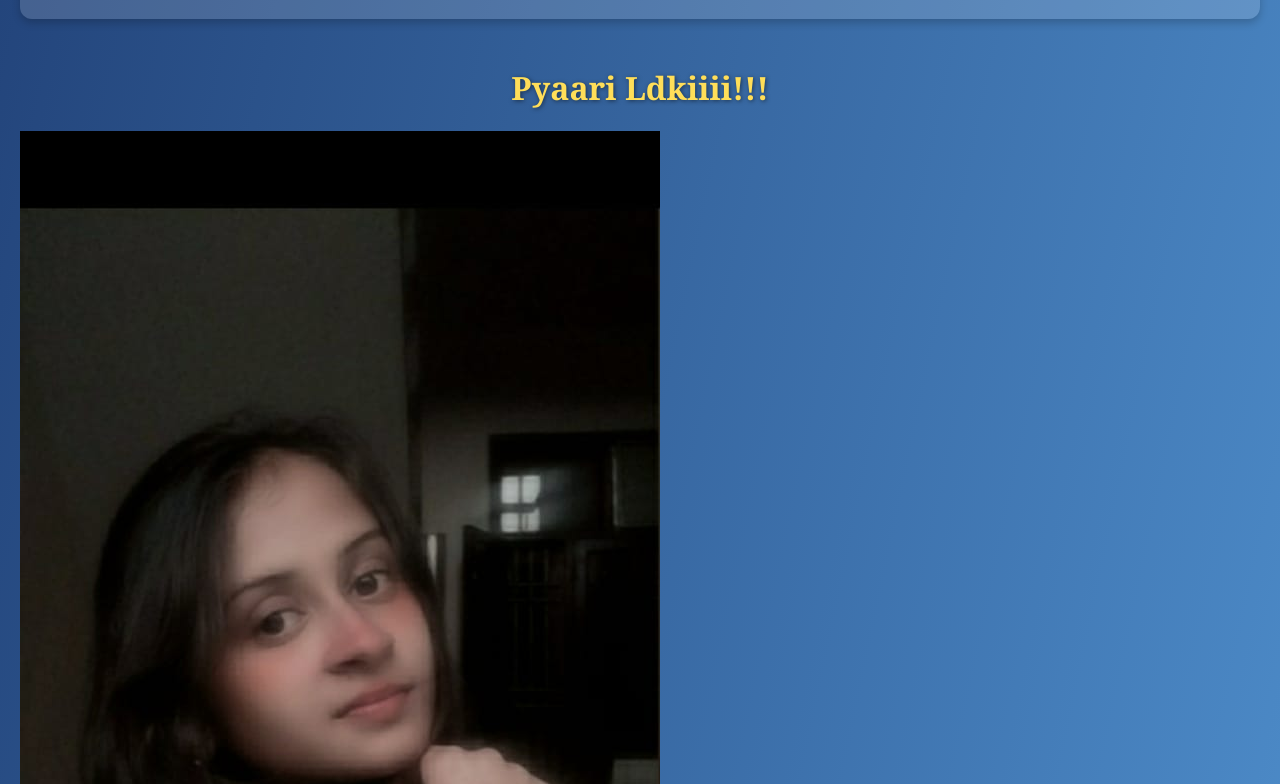
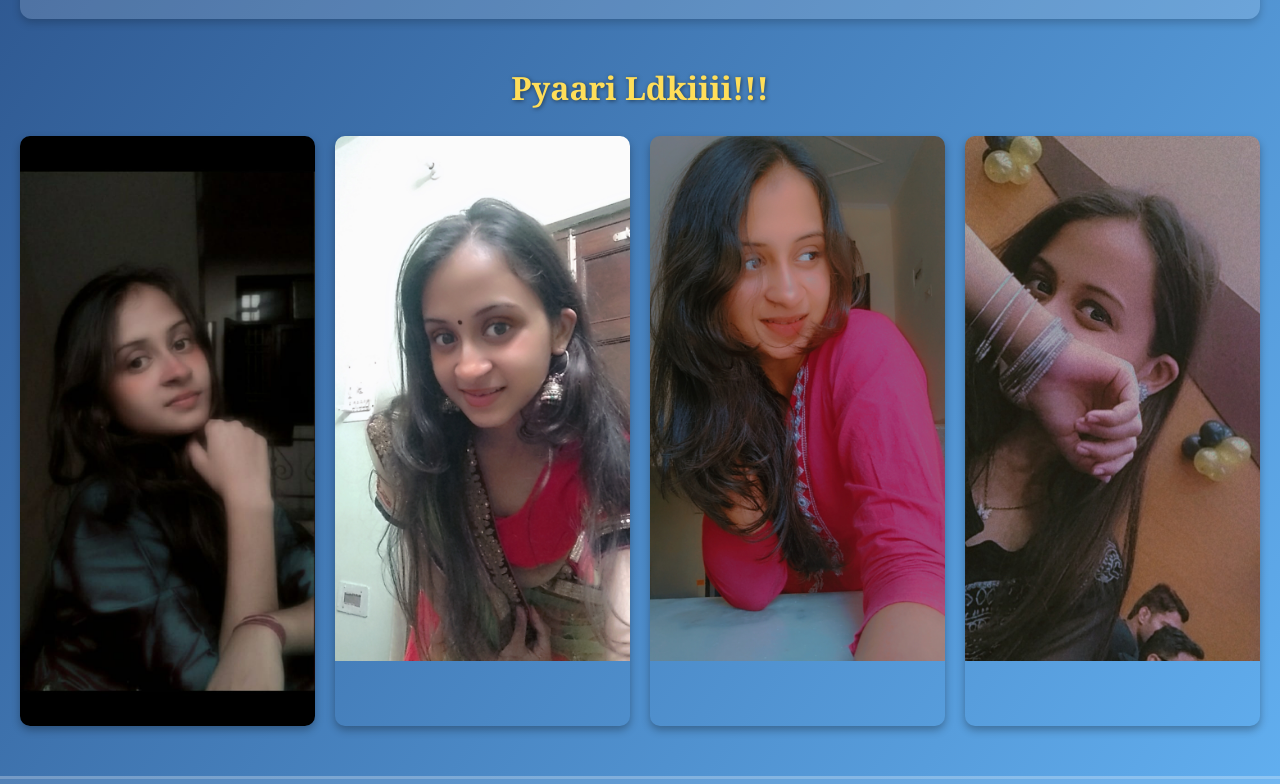
Before and after one commit to avinMehla/Ani, a plain HTML site: page index.html in a window 1280 px wide. Shown: the part 920-1704 px from the top of the page. Drawn offline with Linux system fonts and the light colour scheme.

Commit message:
Update styles.css

```diff
--- a/styles.css
+++ b/styles.css
@@ -111,6 +111,39 @@
     color: #ffffff;
   }
 
+  /* Image Gallery */
+.gallery .image-grid {
+    display: grid;
+    grid-template-columns: repeat(auto-fit, minmax(150px, 1fr));
+    gap: 20px;
+    margin-top: 20px;
+  }
+
+  .gallery .image-item {
+    position: relative;
+    overflow: hidden;
+    border-radius: 10px;
+    box-shadow: 0 4px 8px rgba(0, 0, 0, 0.3);
+    transition: transform 0.3s ease, box-shadow 0.3s ease;
+  }
+
+  .gallery .image-item:hover {
+    transform: scale(1.05);
+    box-shadow: 0 6px 12px rgba(0, 0, 0, 0.4);
+  }
+
+  .gallery img {
+    width: 100%;
+    height: auto;
+    display: block;
+    transition: opacity 0.3s ease;
+  }
+
+  .gallery .image-item:hover img {
+    opacity: 0.8;
+  }
+
+
   /* Footer Section */
   .footer {
     text-align: center;
```
